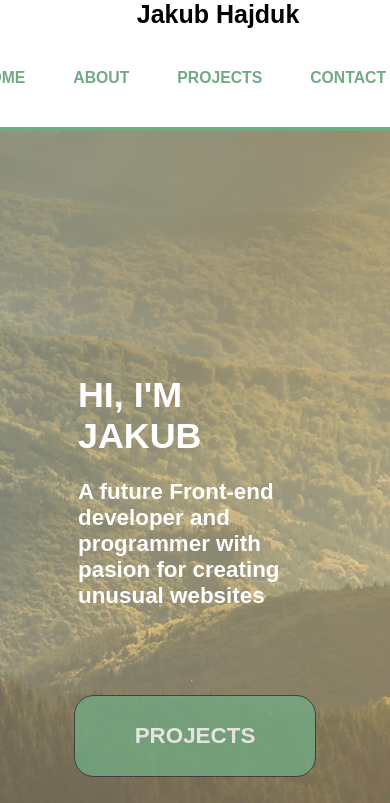
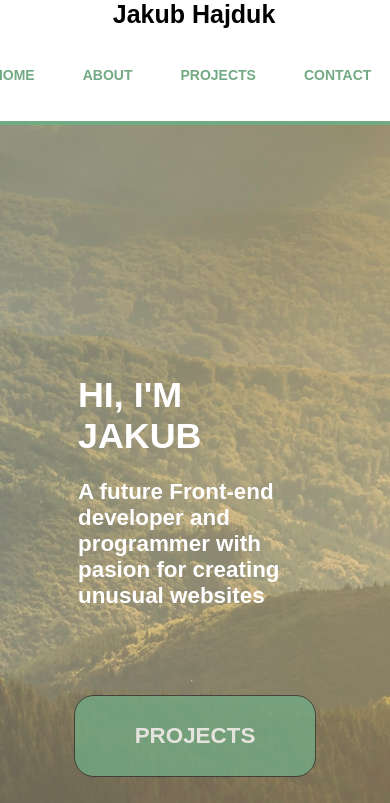
Before and after one commit to EmFor2001/portfolio_vanila, a website built with Vite: page index.html in a window 390 px wide. Shown: the top 803 px of the page. Built offline with nearby package versions, Linux system fonts and the light colour scheme.

Commit message:
updated mobile view for navbar

```diff
--- a/style.css
+++ b/style.css
@@ -71,10 +71,6 @@ footer {
   padding: 0rem 1rem;
   font-size: 25px;
   border-bottom: 4px solid #72aa83;
-}
-
-.name {
-  padding-left: 3rem;
 }
 
 .header__links {
@@ -482,7 +478,7 @@ footer {
     padding-left: 0;
   }
   .header__container nav {
-    font-size: 90%;
+    font-size: 80%;
     -ms-flex-pack: distribute;
         justify-content: space-around;
   }
```
Also changed, not shown: 1 other file.
